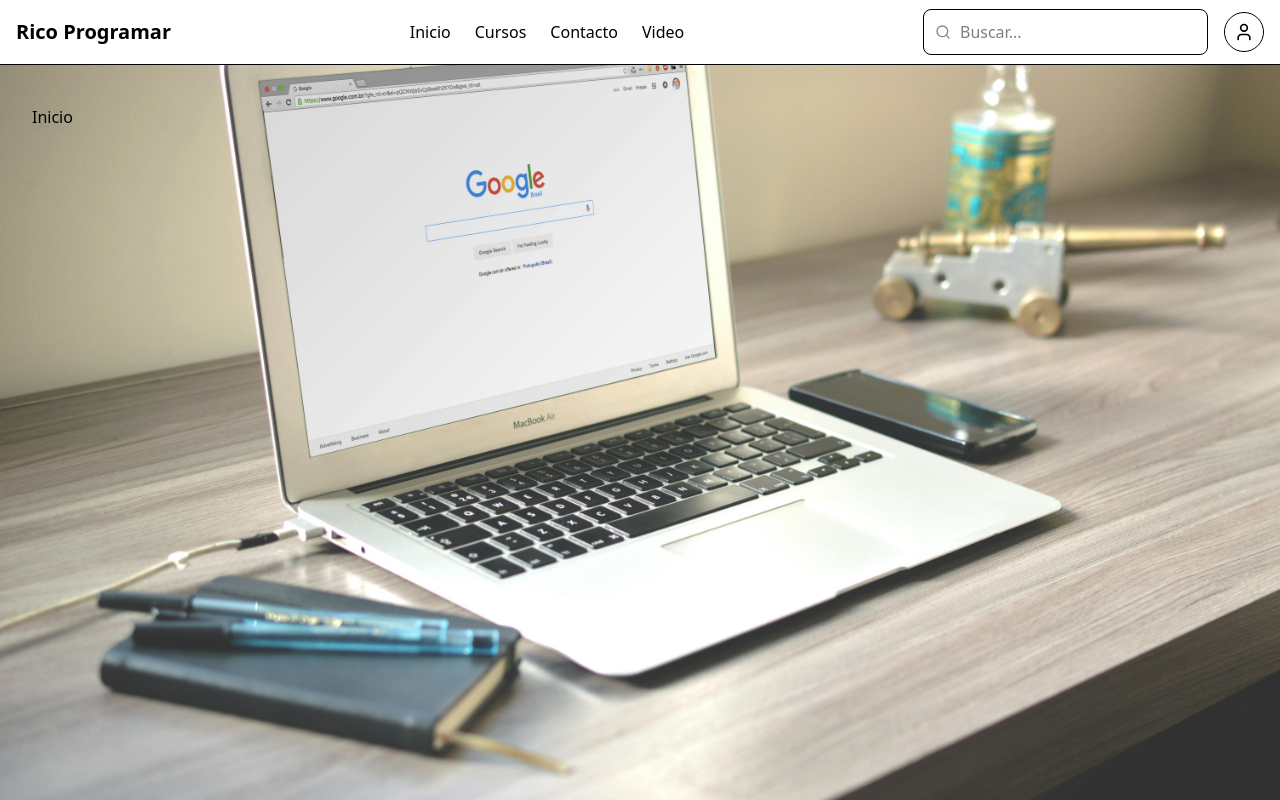
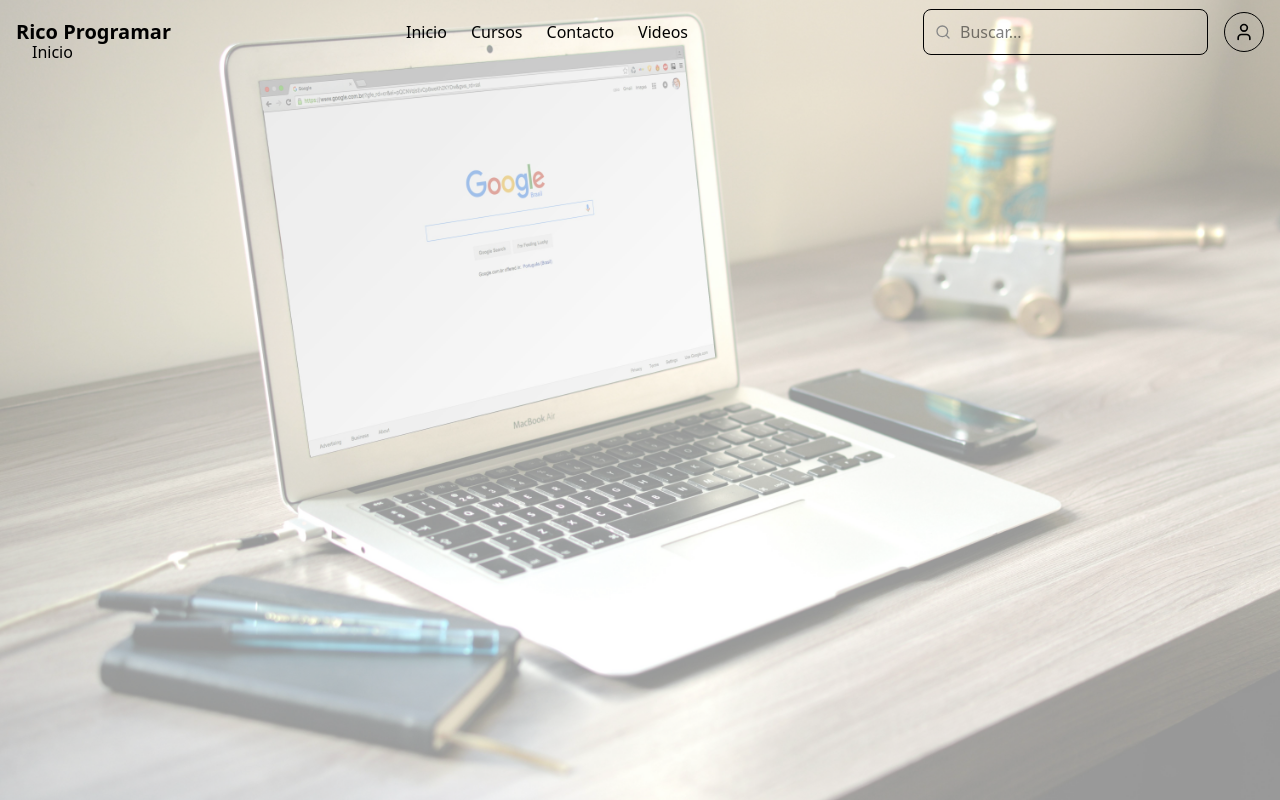
Before and after one commit to EngelEZ/React-Clase, a React (Vite) app in the folder frontend/vitalplus-react/: page / in a window 1280 px wide. Built offline with nearby package versions, Linux system fonts and the light colour scheme.

Commit message:
style: navbar transparente controlada desde el MainLayout puede ser solida o transparente

```diff
--- a/frontend/vitalplus-react/src/shared/layout/MainLayout.jsx
+++ b/frontend/vitalplus-react/src/shared/layout/MainLayout.jsx
@@ -10,8 +10,13 @@ export default function MainLayout() {
         style={{ backgroundImage: `url(${heroBg})` }}
       />
 
+      {/* Filtro */}
+      <div className="absolute inset-0 -z-10 bg-white/50"> </div>
+
       {/* Navbar */}
-      <Navbar />
+      <header className="relative z-20">
+        <Navbar variant = "transparent"/>
+      </header>
 
       <main className="mx-auto max-w7 px-4 py-6">
         <Outlet />
--- a/frontend/vitalplus-react/src/shared/layout/Navbar.jsx
+++ b/frontend/vitalplus-react/src/shared/layout/Navbar.jsx
@@ -2,11 +2,17 @@ import { Search, User } from "lucide-react";
 import { Link } from "react-router-dom";
 import { useState } from "react";
 
-const Navbar = () => {
+const Navbar = ({variant = "solid"}) => {
   const [isOpen, setIsOpen] = useState(false);
 
   return (
-    <nav className="w-full border-b bg-white">
+    <nav className= {`w-full border-b transition-colors duration-300"
+      ${ variant === "transparent"
+      ? "bg-transparent border-transparent absolute top-0 left-0 z-30"
+      : "bg-background border-border"
+
+    }`}>
+
       <div className="mx-auto max-w-7xl px-4">
         <div className="flex h-16 items-center justify-between">
           {/* Logo de marca */}
@@ -35,7 +41,7 @@ const Navbar = () => {
             </li>
             <li>
               <Link to="/videos" className="hover:text-primary transition">
-                Video
+                Videos
               </Link>
             </li>
           </ul>
@@ -68,7 +74,6 @@ const Navbar = () => {
                 <User className="size-5" />
               </button>
 
-
               {isOpen && (
                 <div className="absolute right-0 mt-2 w-48 rounded-lg border bg-background shadow-lg">
                   <ul className="py-2 text-sm">
@@ -96,8 +101,6 @@ const Navbar = () => {
                 </div>
               )}
             </div>
-
-
           </div>
         </div>
       </div>
```
